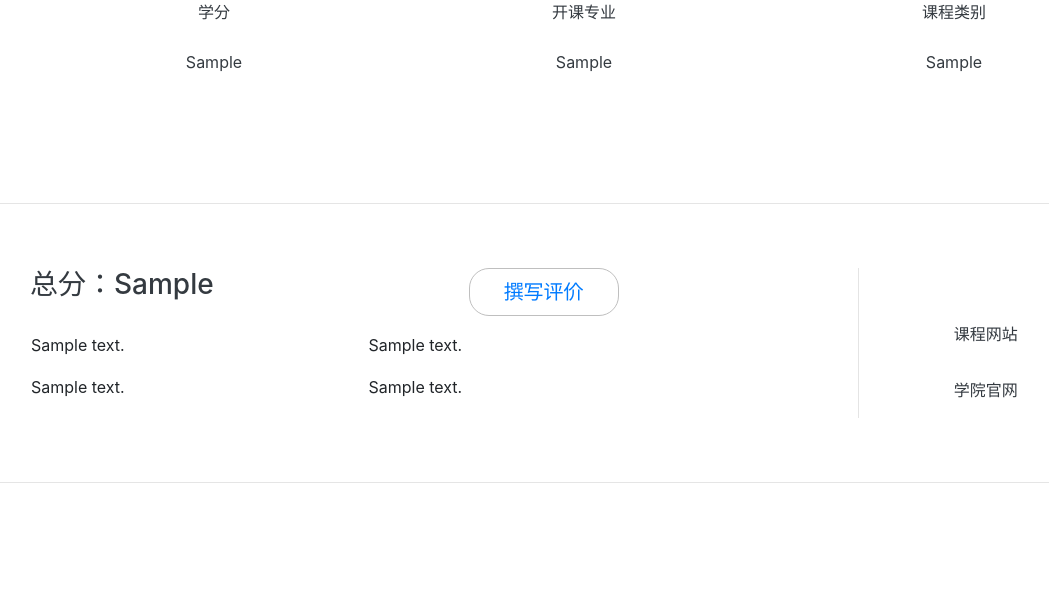
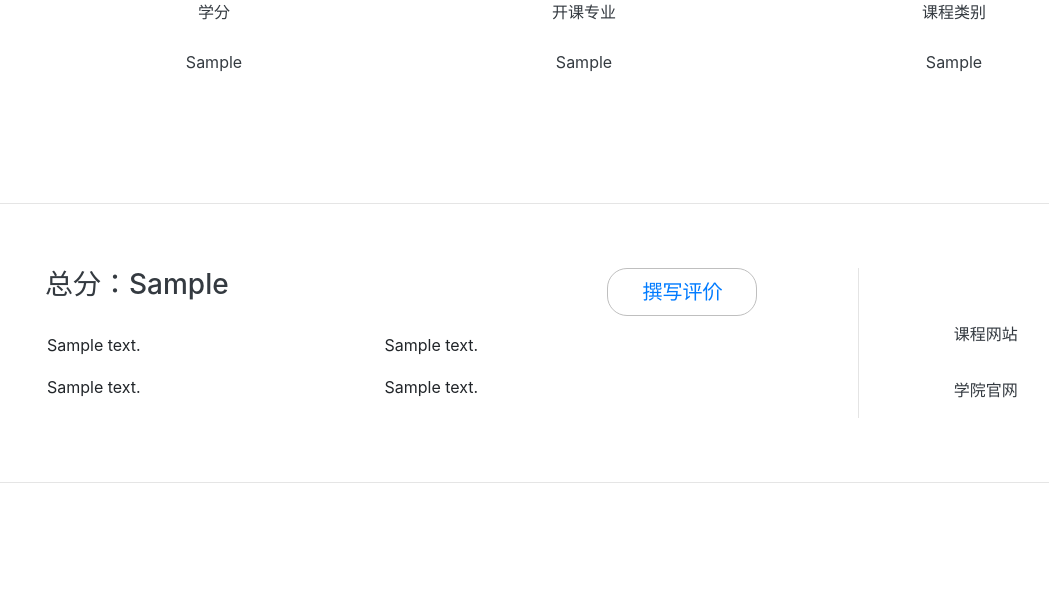
Before and after one commit to buaaFlamenco/rateMyCourse, a Django app: template rateMyCourse/templates/rateMyCourse/coursePage.html in a window 1280 px wide. Shown: the part 306-901 px from the top of the page, without its empty margins (56-1105 px from the left). Run offline with Django 3.2, Linux system fonts and the light colour scheme; the template is opened without the code that fills it: most values are stand-ins (such as "Sample title", 1, 10 or a date in 2020); data that the repository does not hold is empty; some libraries are stand-ins or nearby versions.

Commit message:
课程页面调整了按钮的位置

```diff
--- a/rateMyCourse/templates/rateMyCourse/coursePage.html
+++ b/rateMyCourse/templates/rateMyCourse/coursePage.html
@@ -116,11 +116,11 @@
   <div class="container py-5">
     <div class="row" style="width:100%;">
       <div style="width:76%">
-        <div class="row" style="width:100%;margin-left:16px">
-          <h3 class="text-dark"> 总分：{{course_scores}}</h3>
-          <a class="btn btn-lg btn-default" id="toComment" href="rate">撰写评价</a>
+          <div class="row show-grid" style="width:100%;margin-left:16px">
+              <div class="col-md-8"><h3 class="text-dark"> 总分：{{course_scores}}</h3></div>
+              <div class="col-md-4" ><a class="btn btn-lg btn-default" id="toComment" href="rate">撰写评价</a></div>
         </div>
-        <table style="width:80%; margin-top:16px; margin-left:16px">
+        <table style="width:80%; margin-top:16px; margin-left:32px">
           <tbody>
             <tr>
               <td>
@@ -155,7 +155,7 @@
   </div>
   <hr>
   <div class="container py-5">
-    <div id="commentDiv" style="margin-left:16px"></div>
+    <div id="commentDiv" style="margin-left:32px"></div>
   </div>
   <script src="http://code.jquery.com/jquery-3.2.1.min.js" integrity="sha256-hwg4gsxgFZhOsEEamdOYGBf13FyQuiTwlAQgxVSNgt4=" crossorigin="anonymous"></script>
   <!-- Include all compiled plugins (below), or include individual files as needed -->
```
